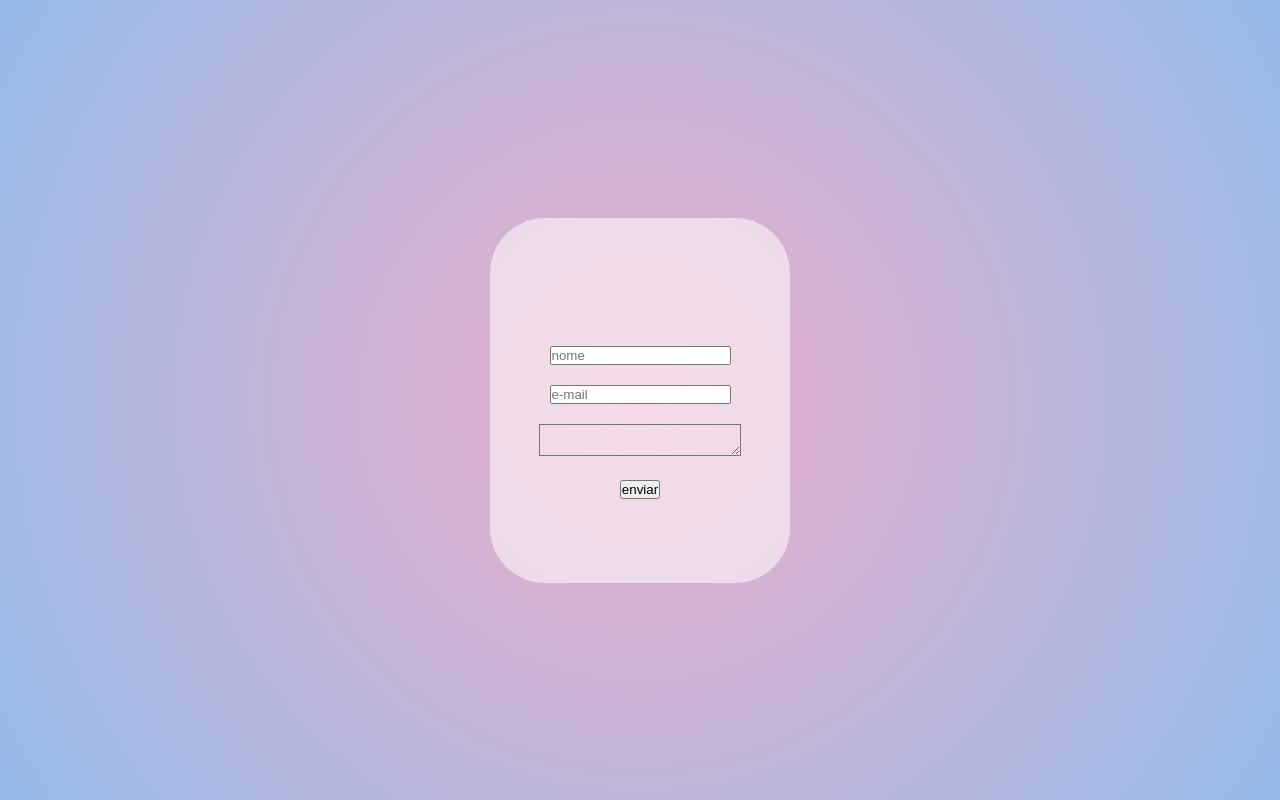
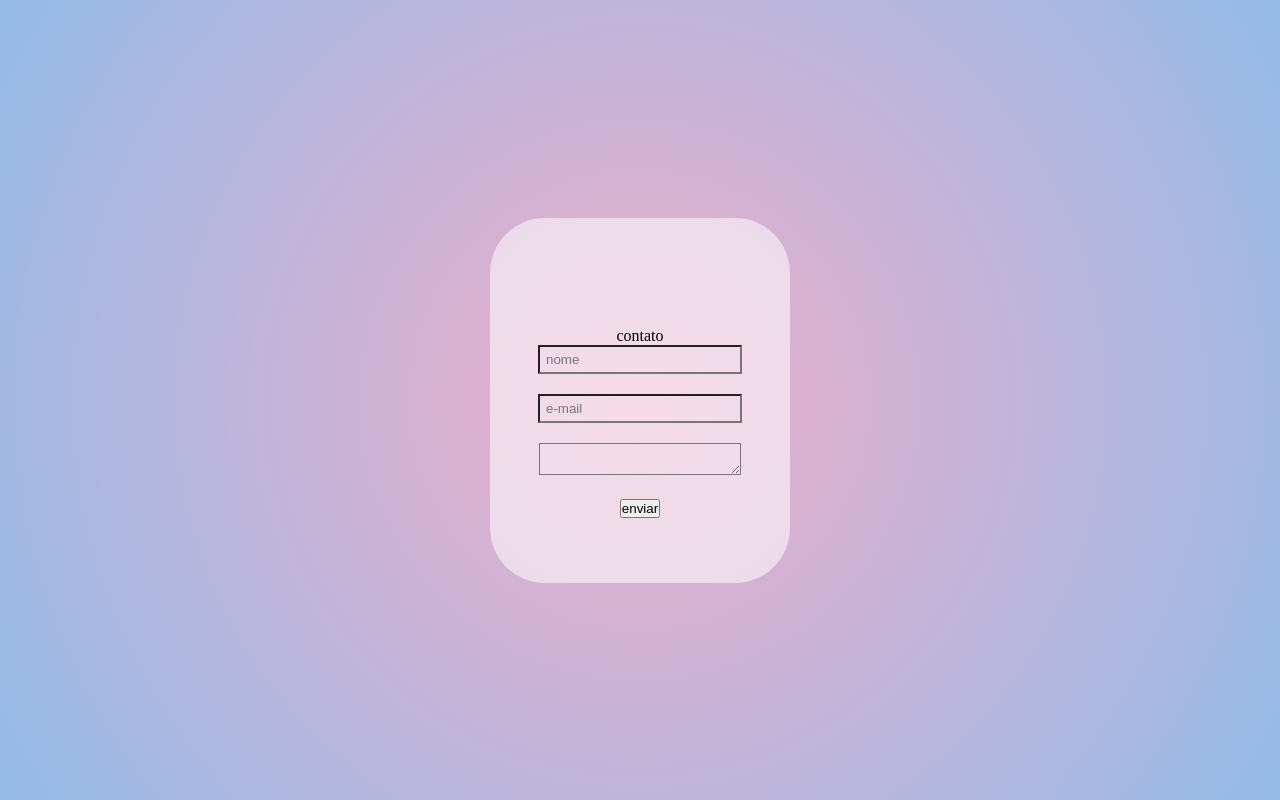
Before and after one commit to ovinhovini/formulario, a plain HTML site: page index.html in a window 1280 px wide. Drawn offline with Linux system fonts and the light colour scheme.

Commit message:
Update index.html

```diff
--- a/index.html
+++ b/index.html
@@ -9,14 +9,17 @@
   </head>
   <body>
     <div id="container">
+      <div>
+        contato
+      </div>
       <form action="https://api.staticforms.xyz/submit" method="post">
         <input type="hidden" name="accessKey" value="8b5d10c8-8604-45c9-b999-e1cc9ee3223f">
         <input type="hidden" name="redirectTo" value="https://www.fronteditor.dev/">
         <div>
-          <input type="text" name="name" placeholder="nome">
+          <input class="i1" type="text" name="name" placeholder="nome">
         </div>
         <div>
-          <input type="text" name="email" placeholder="e-mail" />
+          <input class="i1" type="text" name="email" placeholder="e-mail" />
         </div>
         <div>
           <textarea name="message"></textarea>
```
